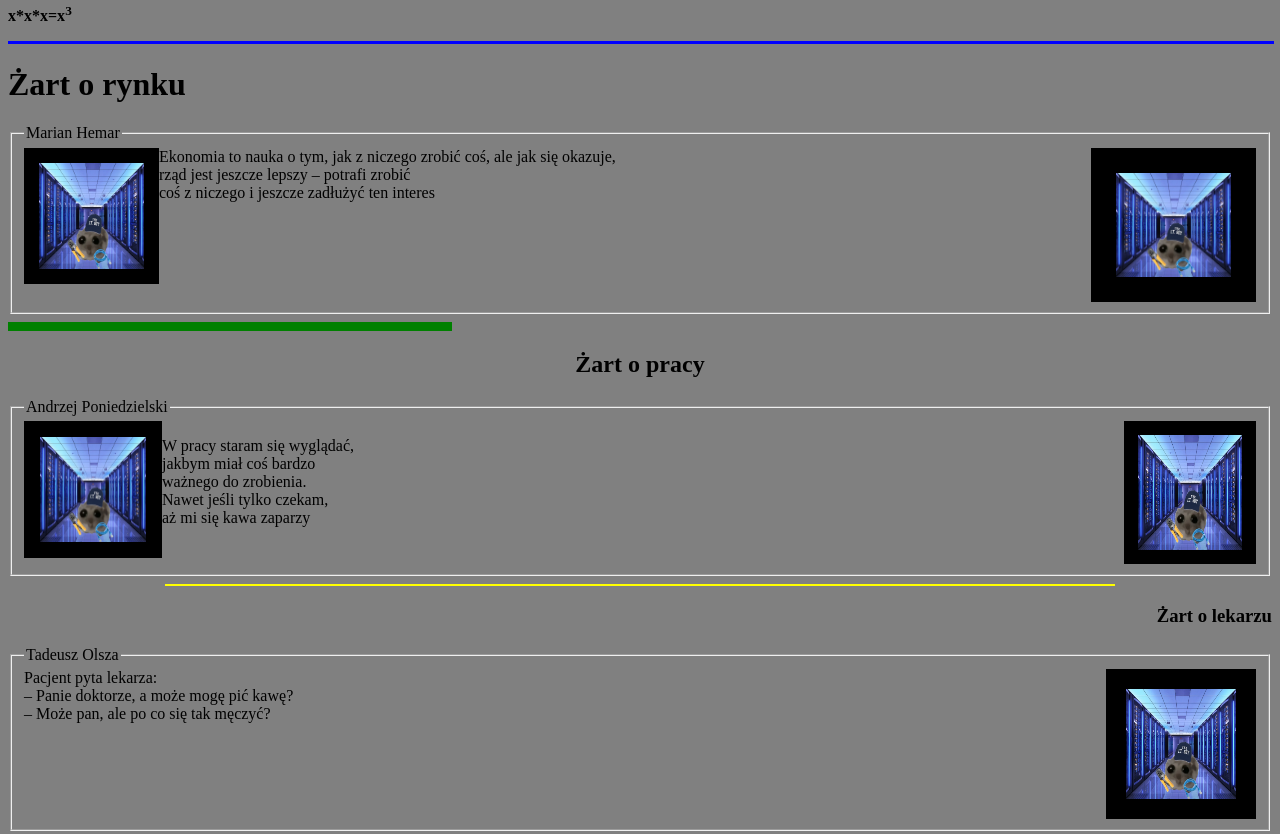
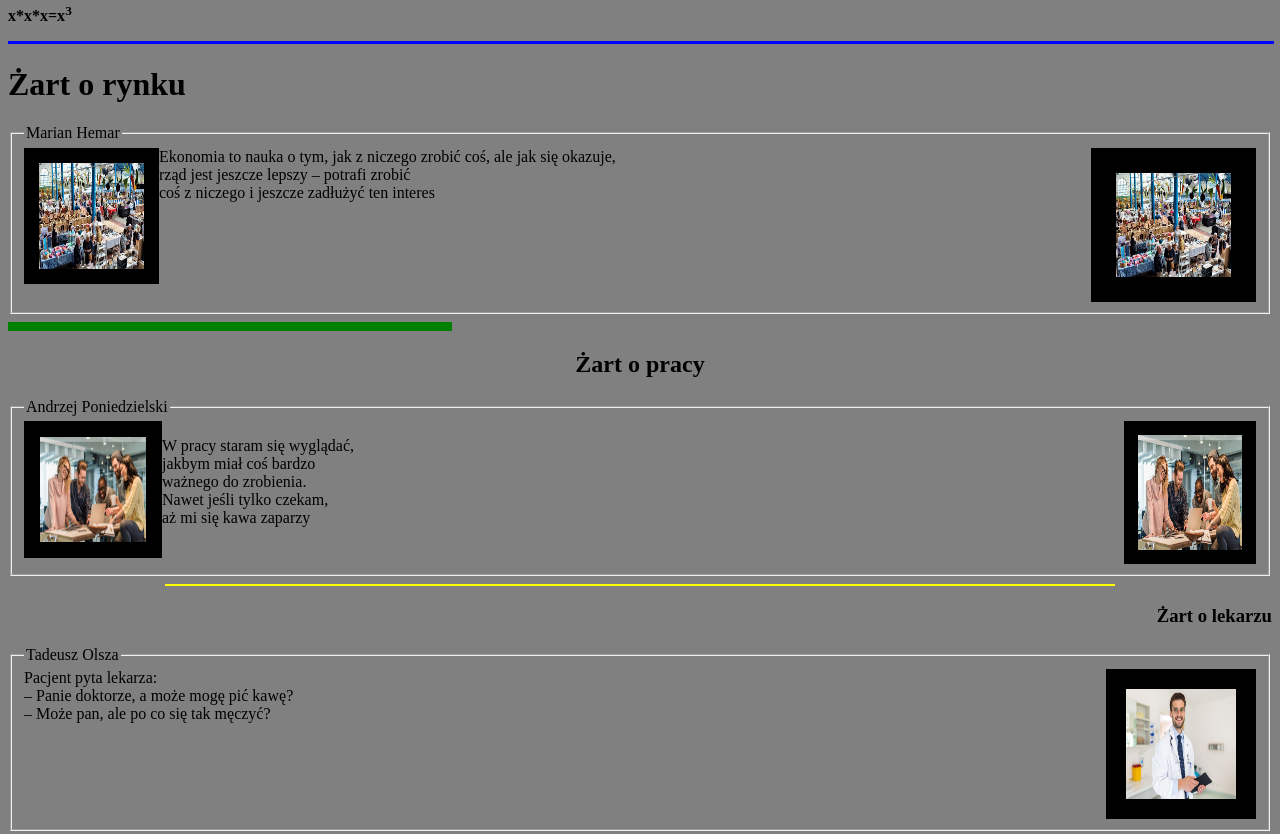
Before and after one commit to ImBnr/imbnruska, a plain HTML site: page index.html in a window 1280 px wide. Shown: the part 3067-3901 px from the top of the page. Drawn offline with Linux system fonts and the light colour scheme.

Commit message:
Update index.html

```diff
--- a/index.html
+++ b/index.html
@@ -47,8 +47,8 @@
 		<hr size=3 width=100% align=center color=blue>
 		<h1 align=left>Żart o rynku</h1>
 		<fieldset>
-			<IMG SRC="technik-informatyk.jpg" ALIGN=right BORDER=25 WIDTH=115 HEIGHT=104 ALT="grafika 1 - Isayeu">
-			<IMG SRC="technik-informatyk.jpg" ALIGN=left BORDER=15 WIDTH=105 HEIGHT=106 ALT="grafika 2 - Isayeu">
+			<IMG SRC="market.jpg" ALIGN=right BORDER=25 WIDTH=115 HEIGHT=104 ALT="grafika 1 - Isayeu">
+			<IMG SRC="market.jpg" ALIGN=left BORDER=15 WIDTH=105 HEIGHT=106 ALT="grafika 2 - Isayeu">
 			<legend>Marian Hemar</legend>
 				Ekonomia to nauka o tym, jak z niczego zrobić coś, ale jak się okazuje, <br>
 				rząd jest jeszcze lepszy – potrafi zrobić <br>
@@ -57,8 +57,8 @@
 		<hr size=9 width=35% align=left color=green>
 		<h2 align=center>Żart o pracy</h2>
 		<fieldset>
-			<IMG SRC="technik-informatyk.jpg" ALIGN=right BORDER=14 WIDTH=104 HEIGHT=115 ALT="grafika 3 - Isayeu">
-			<IMG SRC="technik-informatyk.jpg" ALIGN=left BORDER=16 WIDTH=106 HEIGHT=105 ALT="grafika 4 - Isayeu">
+			<IMG SRC="work.jpg" ALIGN=right BORDER=14 WIDTH=104 HEIGHT=115 ALT="grafika 3 - Isayeu">
+			<IMG SRC="work.jpg" ALIGN=left BORDER=16 WIDTH=106 HEIGHT=105 ALT="grafika 4 - Isayeu">
 			<legend>Andrzej Poniedzielski</legend>
 			<p>W pracy staram się wyglądać,<br>
 			jakbym miał coś bardzo <br>
@@ -69,7 +69,7 @@
 		<hr size=2 width=75% align= center color=yellow>
 		<h3 align=right>Żart o lekarzu</h3>
 		<fieldset>
-			<IMG SRC="technik-informatyk.jpg" ALIGN=right BORDER=20 WIDTH=110 HEIGHT=110 ALT="grafika 5 - Isayeu">
+			<IMG SRC="doctor.jpg" ALIGN=right BORDER=20 WIDTH=110 HEIGHT=110 ALT="grafika 5 - Isayeu">
 			<legend>Tadeusz Olsza</legend>
 				Pacjent pyta lekarza: <br>
 				– Panie doktorze, a może mogę pić kawę? <br>
```
